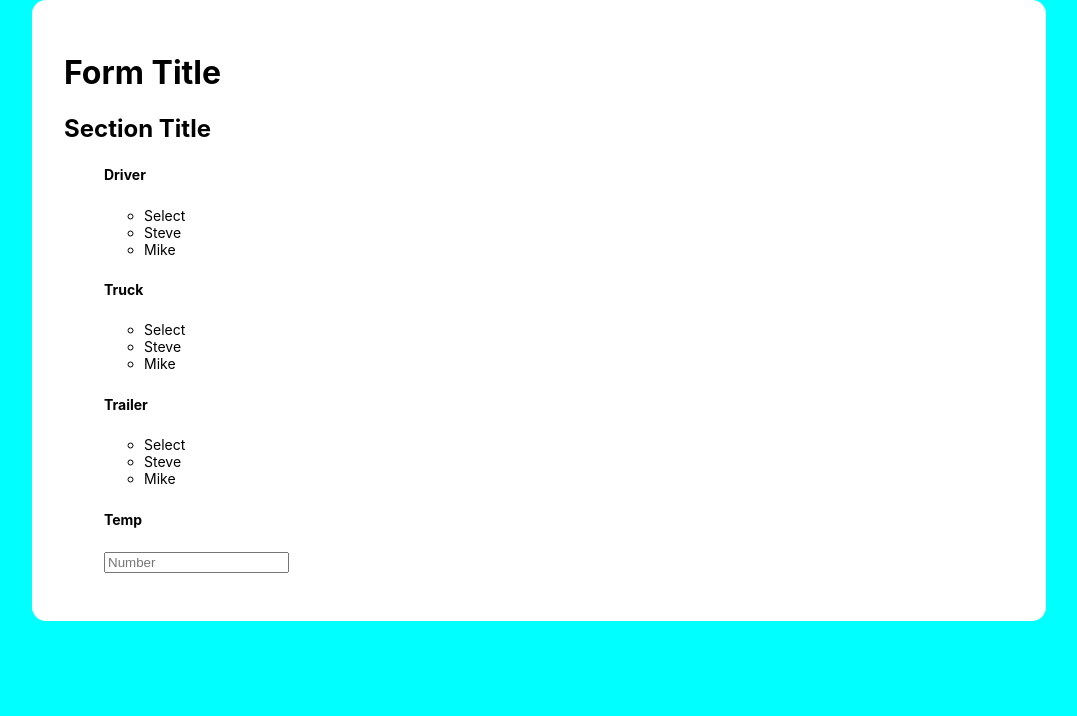
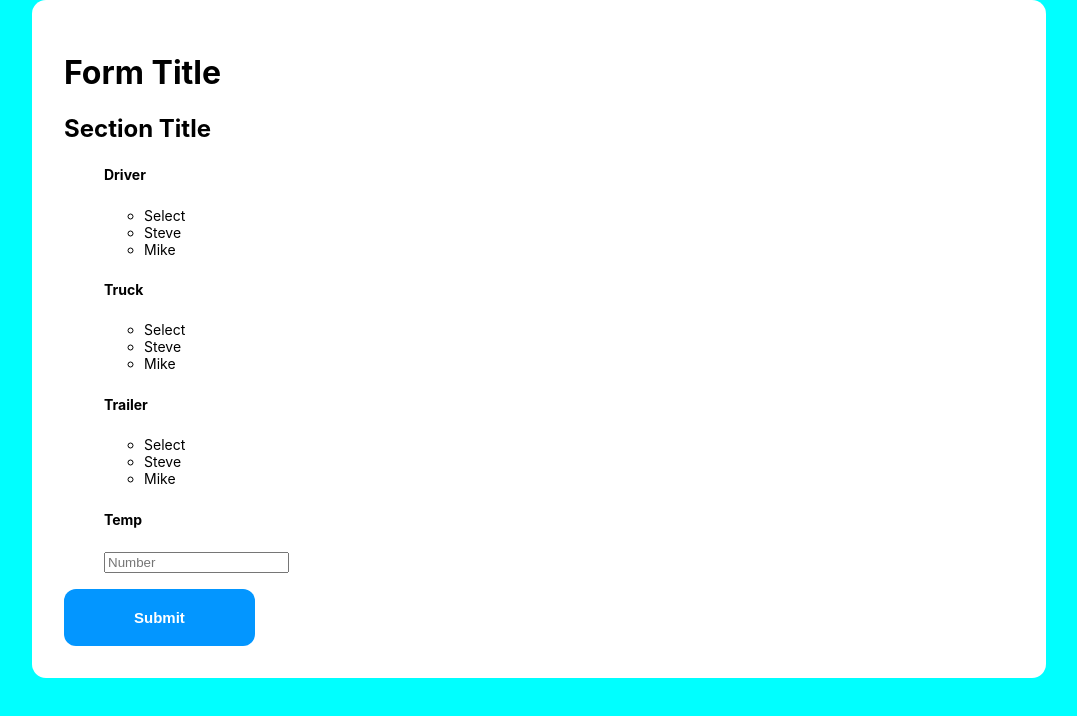
Before and after one commit to SomeChineseGuy/Practice-Projects, a React (Create React App) app in the folder 04-form/form/: page / in a window 1280 px wide. Shown: the top 716 px of the page, without its empty margins (101-1178 px from the left). Built offline with nearby package versions, Linux system fonts and the light colour scheme; the HTML template or start-up script is replaced by a standard one.

Commit message:
Added CSS for the form and dropdown

```diff
--- a/04-form/form/src/componets/DropDownContainer.js
+++ b/04-form/form/src/componets/DropDownContainer.js
@@ -1,4 +1,6 @@
 import { useState } from "react";
+import '../variable.css';
+import './DropdownContainer.css'
 
 
 export const DropdownContainer = (props) => {
@@ -47,7 +49,6 @@ export const DropdownContainer = (props) => {
     })
   };
 
-  showData(props.formData)
   return (
     <ul>
       {showData(props.formData)}
--- /dev/null
+++ b/04-form/form/src/componets/FormContainer.css
@@ -0,0 +1,9 @@
+.submit-button {
+  color: white;
+  background-color: var(--button);
+  border-radius: 12px;
+  border: none;
+  padding: 20px 70px;
+  font-size: 15px;
+  font-weight: bold;
+}
--- a/04-form/form/src/componets/FormContainer.js
+++ b/04-form/form/src/componets/FormContainer.js
@@ -1,5 +1,7 @@
 import { useEffect, useState } from "react";
 import { DropdownContainer } from "./DropdownContainer";
+import '../variable.css';
+import './FormContainer.css'
 
 export const FormContainer = () => {
   const [formData, setFormData] = useState([
@@ -52,7 +54,7 @@ export const FormContainer = () => {
       <h1>Form Title</h1>
       <h2>Section Title</h2>
       <DropdownContainer formData={formData} />
-
+      <button className="submit-button">Submit</button>
     </div>
   )
 }
--- a/04-form/form/src/variable.css
+++ b/04-form/form/src/variable.css
@@ -10,4 +10,5 @@
   --raduis: 12px;
   --ship-max-width: 865px;
   --grey: #FBFBFB;
+  --button: #0396FF;
 }
```
Also changed, not shown: 04-form/form/src/componets/DropdownContainer.css (added).
